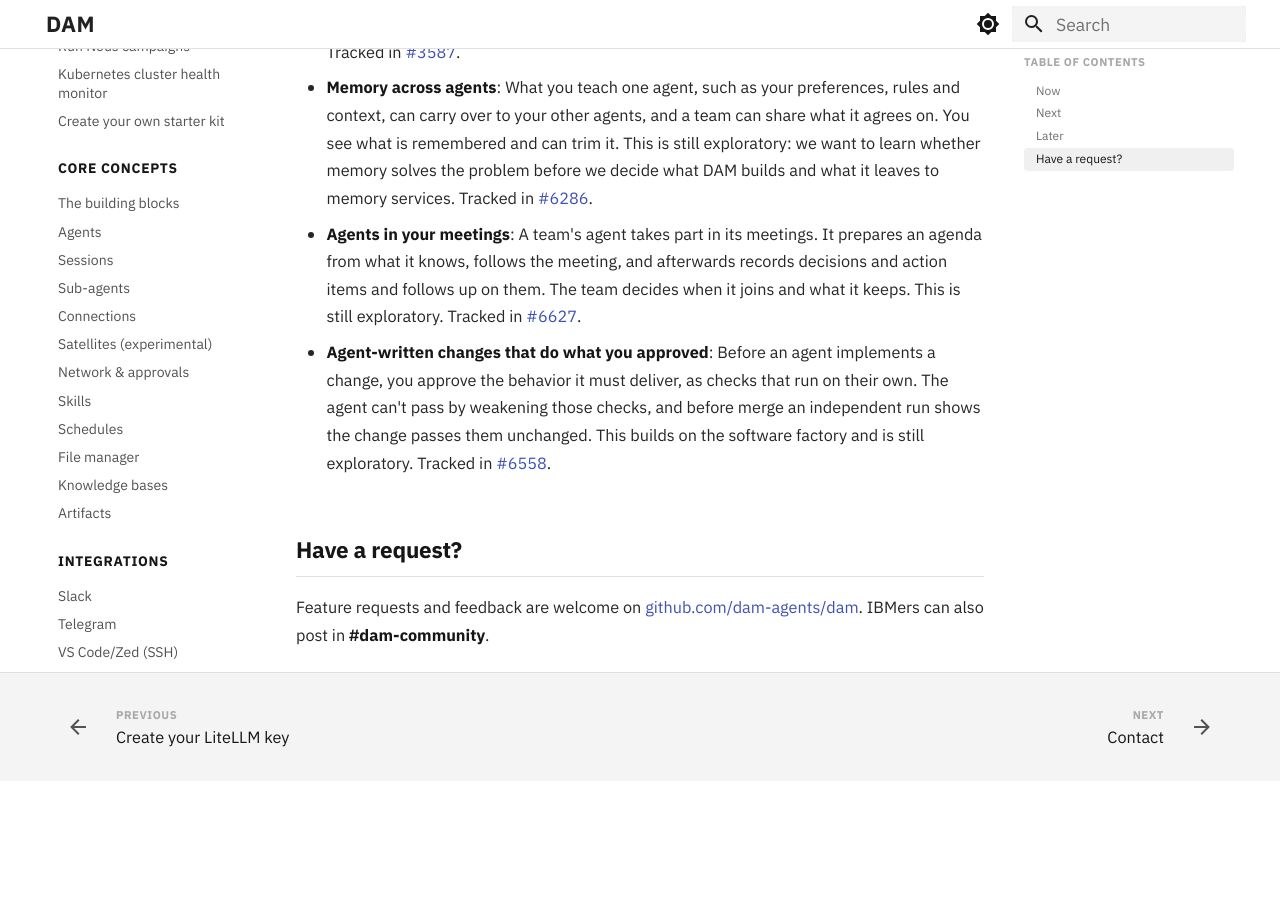
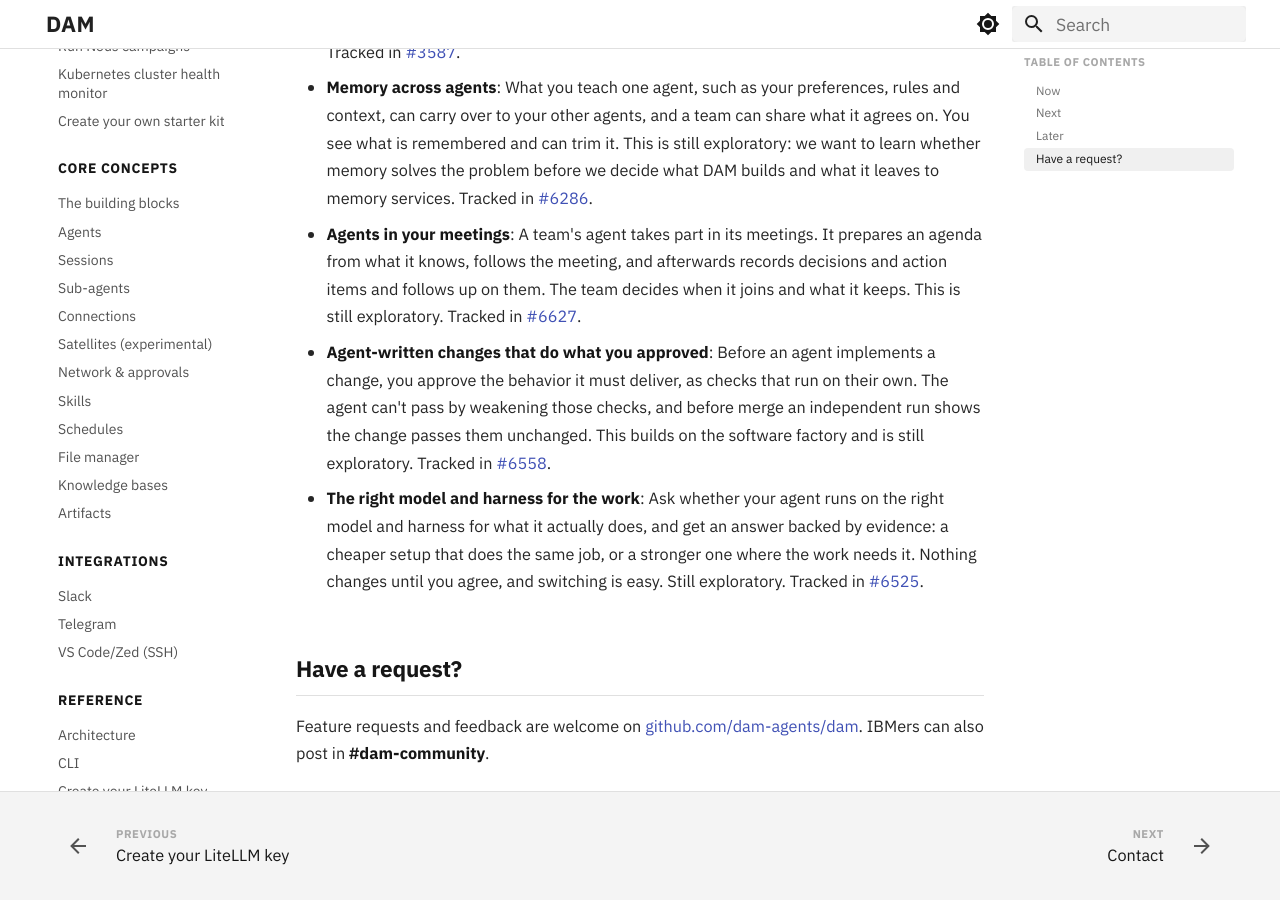
Before and after one commit to dam-agents/docs, an MkDocs documentation site: the page built from docs/reference/roadmap.md, in a window 1280 px wide and 900 px high, scrolled down 3435 px. Built offline with MkDocs 1.6.1 and Material for MkDocs 9.7.7, drawn with Linux system fonts in a browser that asks for light colours; before the commit the page ends 4216 px from its top, so only the background shows below that.

Commit message:
docs: roadmap adds the right model and harness to Later
Assisted-By: Claude

```diff
--- a/docs/reference/roadmap.md
+++ b/docs/reference/roadmap.md
@@ -58,6 +58,8 @@ DAM is a research project, and real users drive its direction. Much of what we b
 
 - **Agent-written changes that do what you approved**: Before an agent implements a change, you approve the behavior it must deliver, as checks that run on their own. The agent can't pass by weakening those checks, and before merge an independent run shows the change passes them unchanged. This builds on the software factory and is still exploratory. Tracked in [#6558](https://github.com/dam-agents/dam/issues/6558){:target="_blank"}.
 
+- **The right model and harness for the work**: Ask whether your agent runs on the right model and harness for what it actually does, and get an answer backed by evidence: a cheaper setup that does the same job, or a stronger one where the work needs it. Nothing changes until you agree, and switching is easy. Still exploratory. Tracked in [#6525](https://github.com/dam-agents/dam/issues/6525){:target="_blank"}.
+
 ## Have a request?
 
 Feature requests and feedback are welcome on [github.com/dam-agents/dam](https://github.com/dam-agents/dam/issues){:target="_blank"}. IBMers can also post in [**#dam-community**](https://ibm.enterprise.slack.com/archives/C0B3F03NB24){:target="_blank"}.
```
